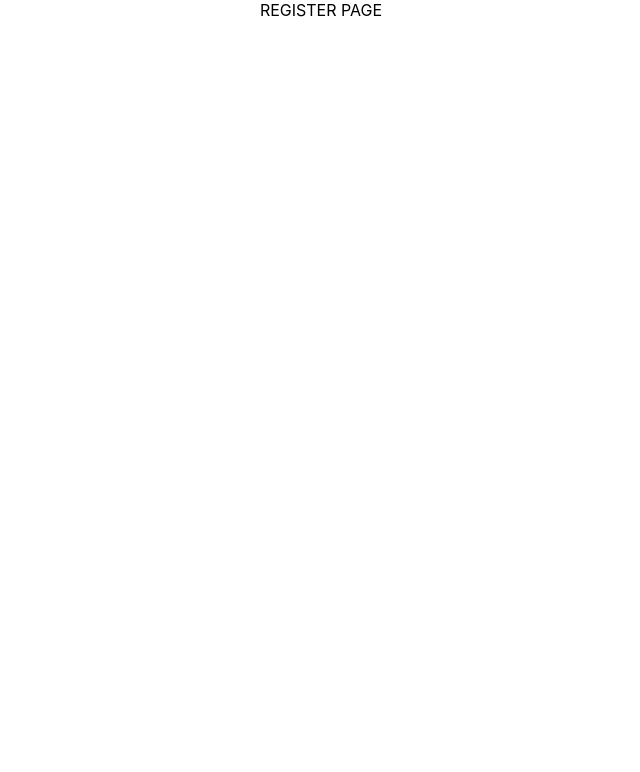
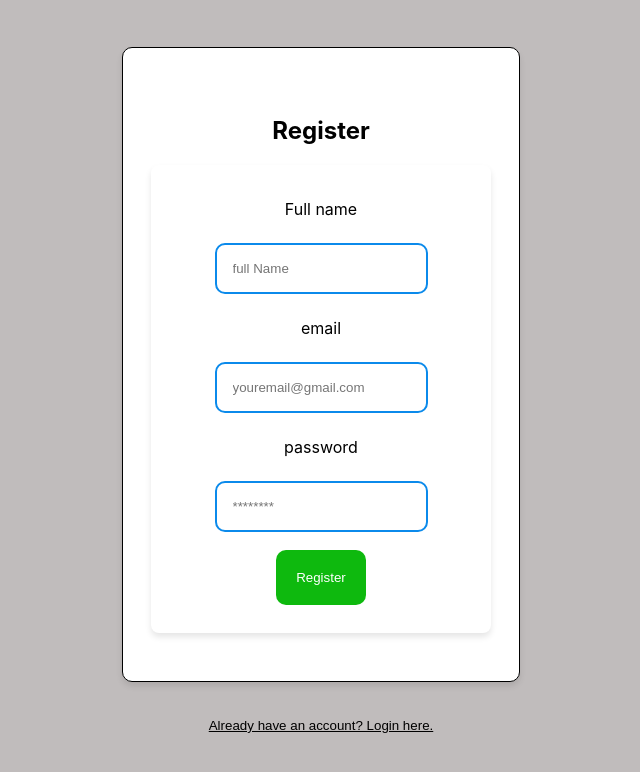
Before and after one commit to jethrolibutan/ccui, a React (Create React App) app: page /register in a window 1280 px wide. Shown: the top 772 px of the page, without its empty margins (319-959 px from the left). Built offline with nearby package versions, Linux system fonts and the light colour scheme.

Commit message:
added the login and register pages

```diff
--- a/src/App.js
+++ b/src/App.js
@@ -1,6 +1,6 @@
 import LandingPage from "./pages/Landing Pages/LandingPage";
-import Login from "./pages/LoginPage/Login";
-import Register from "./pages/Register Page/Register";
+import Login from "./pages/Landing Pages/Login";
+import Register from "./pages/Landing Pages/Register";
 import DefaultLayout from "./components/layouts/DefaultLayout";
 import Dashboard from "./pages/Functional Pages/Dashboard";
 import Inventory from "./pages/Functional Pages/Inventory";
--- a/src/components/Login.css
+++ b/src/components/Login.css
@@ -2,27 +2,63 @@
   text-align: center;
   display: flex;
   flex-direction: column;
-  min-height: 90vh;
+  min-height: 100vh;
   align-items: center;
   justify-content: center;
   color: black;
-  background-image: white;
+  background-color: #c0bcbc;
 }
 
-.auth-form-container,
+/* .auth-form-container,
 .login-form,
 .register-form {
   display: flex;
   flex-direction: column;
+} */
+
+.auth-form-container, .login-form,
+.register-form{
+  background-color: #fff;
+  border-radius: 8px;
+  box-shadow: 0 4px 6px rgba(0, 0, 0, 0.1);
+  padding: 20px;
+  width: 300px;
+  display: flex;
+  flex-direction: column;
+  align-items: center;
 }
 
-@media screen and (min-width: 600px) {
-  .auth-form-container {
-    padding: 3rem;
-    border: 1px solid black;
-    border-radius: 10px;
-    margin: 0.5rem;
-  }
+
+.login-form label,
+.login-form input {
+  margin: 10px 0;
+}
+
+.submit {
+
+  color: #fff;
+  border: none;
+  border-radius: 4px;
+  padding: 10px 20px;
+  cursor: pointer;
+  transition: background-color 0.3s;
+}
+
+.login-button:hover {
+  background-color: #005b94;
+}
+
+.link-btn {
+  text-decoration: underline;
+  color: #0077b6;
+  cursor: pointer;
+  background: none;
+  color: black;
+
+}
+
+.link-btn:hover {
+  color: #005b94;
 }
 
 label {
@@ -40,16 +76,10 @@ input {
 
 button {
   border: none;
-  background-color: rgb(14, 185, 14);
+  background-color: #0b8aeb;
   padding: 1.5em;
   border-radius: 10px;
   margin: 0.5rem 0;
   cursor: pointer;
   color: white;
 }
-
-.link-btn {
-  background: none;
-  color: black;
-  text-decoration: underline;
-}
--- a/src/components/Login.js
+++ b/src/components/Login.js
@@ -17,12 +17,17 @@ function Login() {
     navigate("/register");
   };
 
+  const handleLogin = () => {
+    navigate("/dashboard");
+  };
+
   return (
     <div className="form-page">
-      <div>
-        <h2>Sign in to Contractor Control</h2>
-      </div>
       <div className="auth-form-container">
+        <div>
+          {" "}
+          <h1> Login </h1>{" "}
+        </div>
         <form className="login-form" onSubmit={handleSubmit}>
           <label htmlFor="email">Email Address</label>
           <input
@@ -42,7 +47,9 @@ function Login() {
             id="password"
             name="password"
           />
-          <button type="submit">Log In</button>
+          <button type="submit" onClick={handleLogin}>
+            Log In
+          </button>
         </form>
         <button className="link-btn" onClick={goToRegister}>
           Don't have an account? Register here.
--- a/src/components/Register.css
+++ b/src/components/Register.css
@@ -2,7 +2,7 @@
     text-align: center;
     display: flex;
     flex-direction: column;
-    min-height: 90vh;
+    min-height: 100vh;
     align-items: center;
     justify-content: center;
     color: black;
--- a/src/components/Register.js
+++ b/src/components/Register.js
@@ -2,7 +2,7 @@ import React, { useState } from "react";
 import { useNavigate } from "react-router";
 import "./Register.css";
 
-export const Register = (props) => {
+function Register() {
   const [email, setEmail] = useState("");
   const [pass, setPass] = useState("");
   const [name, setName] = useState("");
@@ -15,12 +15,13 @@ export const Register = (props) => {
   };
 
   const goToLogin = () => {
-    navigate("/");
+    navigate("/login");
   };
   return (
     <div className="form-page">
-      <h2>Register</h2>
       <div className="auth-form-container">
+        {" "}
+        <h2>Register</h2>{" "}
         <form className="login-form" onSubmit={handleSubmit}>
           <label htmlFor="name">Full name</label>
           <input
@@ -57,4 +58,6 @@ export const Register = (props) => {
       </button>
     </div>
   );
-};
+}
+
+export default Register;
--- a/src/pages/Landing Pages/Login.js
+++ b/src/pages/Landing Pages/Login.js
@@ -1,7 +1,13 @@
 import React from "react";
+import LoginComponent from "../../components/Login";
+import { useNavigate } from "react-router-dom";
 
 function Login() {
-  return <div>Login</div>;
+  return (
+    <div>
+      <LoginComponent />
+    </div>
+  );
 }
 
 export default Login;
--- a/src/pages/Landing Pages/Register.js
+++ b/src/pages/Landing Pages/Register.js
@@ -0,0 +1,11 @@
+import React from "react";
+import RegisterComp from "../../components/Register";
+function Register() {
+  return (
+    <div>
+      <RegisterComp />
+    </div>
+  );
+}
+
+export default Register;
--- a/src/pages/LoginPage/Login.js
+++ /dev/null
@@ -1,7 +0,0 @@
-import React from "react";
-
-function Login() {
-  return <div>THIS IS THE LOGINPAGE</div>;
-}
-
-export default Login;
--- a/src/pages/Register Page/Register.js
+++ /dev/null
@@ -1,7 +0,0 @@
-import React from "react";
-
-function Register() {
-  return <div>REGISTER PAGE</div>;
-}
-
-export default Register;
```
